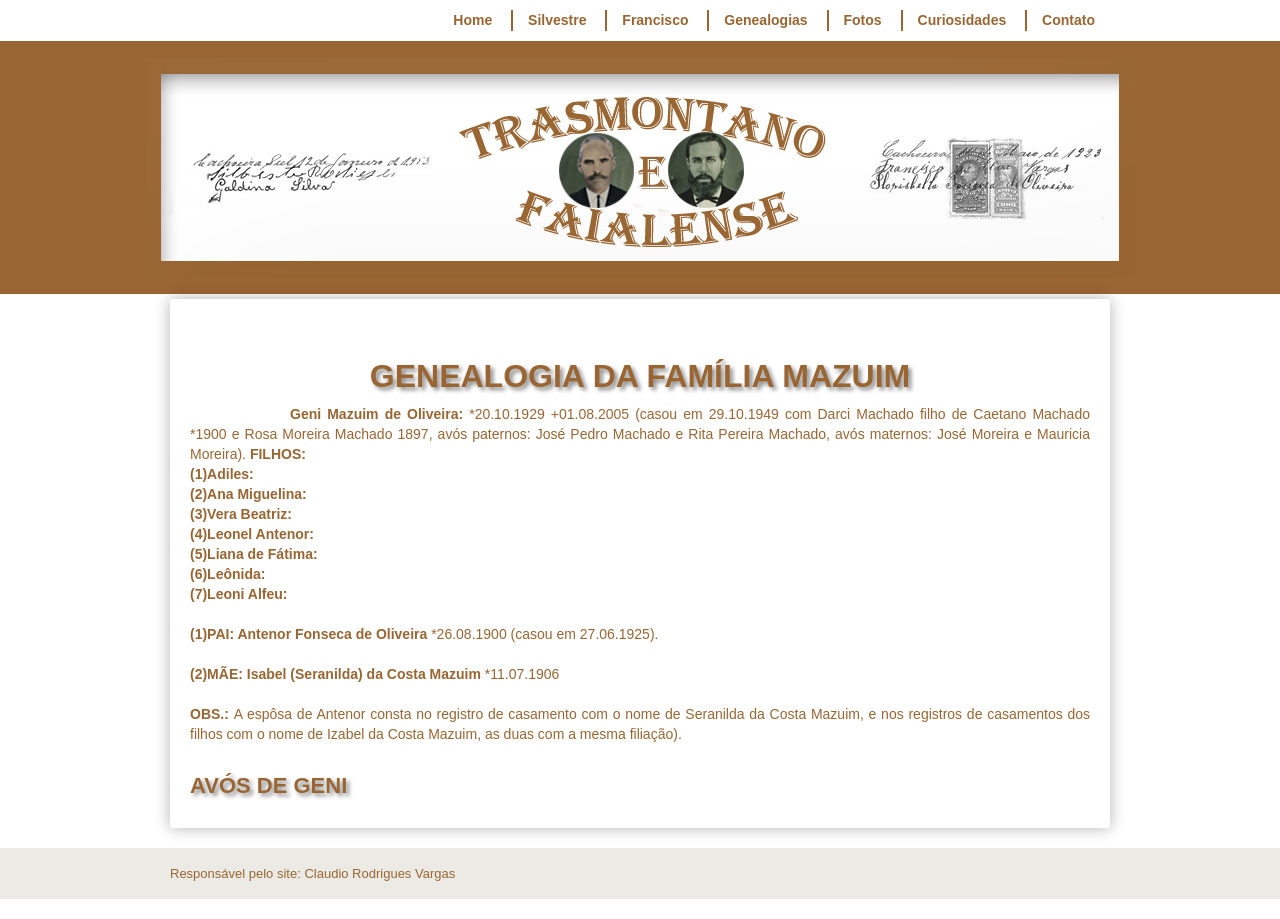
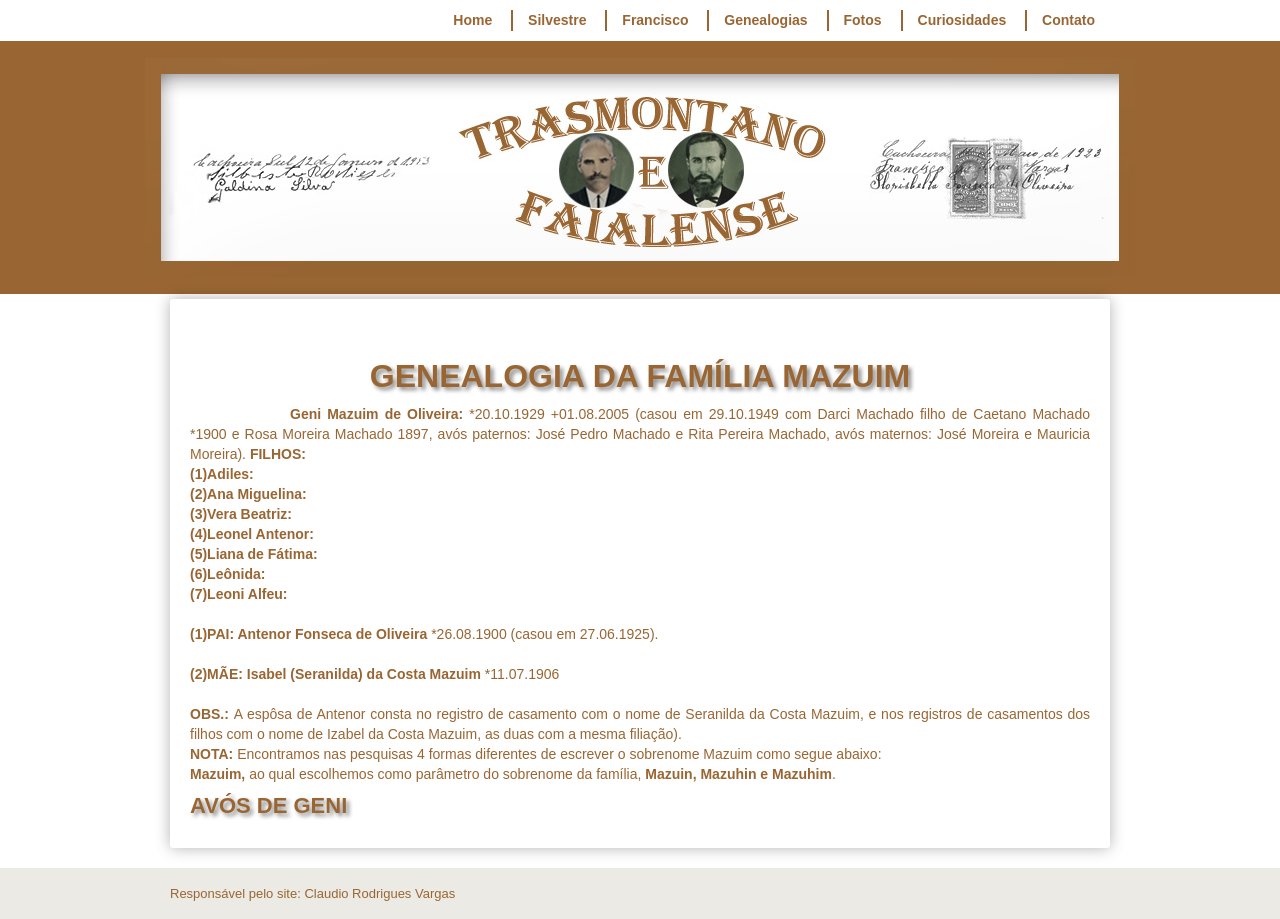
Before and after one commit to claudiovargas1955/claudiovargas1955.github.io, a Jekyll site: the page built from _pages/familia-mazuim.html, in a window 1280 px wide. Built offline with Jekyll 4.4.1, drawn with Linux system fonts in a browser that asks for light colours; some web fonts are replaced.

Commit message:
Update familia-mazuim.html

```diff
--- a/_pages/familia-mazuim.html
+++ b/_pages/familia-mazuim.html
@@ -109,6 +109,8 @@ e Mauricia Moreira). <b>FILHOS: </b><br>
 <b>(1)PAI: Antenor Fonseca de Oliveira </b>*26.08.1900 (casou em 27.06.1925).<br><br>
 <b>(2)MÃE: Isabel (Seranilda) da Costa Mazuim </b>*11.07.1906 <br><br>
 <b>OBS.: </b>A espôsa de Antenor consta no registro de casamento com o nome de Seranilda da Costa Mazuim, e nos registros de casamentos
-dos filhos com o nome de Izabel da Costa Mazuim, as duas com a mesma filiação).<br><br>
+dos filhos com o nome de Izabel da Costa Mazuim, as duas com a mesma filiação).<br>
+<b>NOTA: </b>Encontramos nas pesquisas 4 formas diferentes de escrever o sobrenome Mazuim como segue abaixo: <br>
+<b>Mazuim, </b>ao qual escolhemos como parâmetro do sobrenome da família, <b>Mazuin, Mazuhin e Mazuhim</b>.<br>
 
 <h4>AVÓS DE GENI</h4>
```
